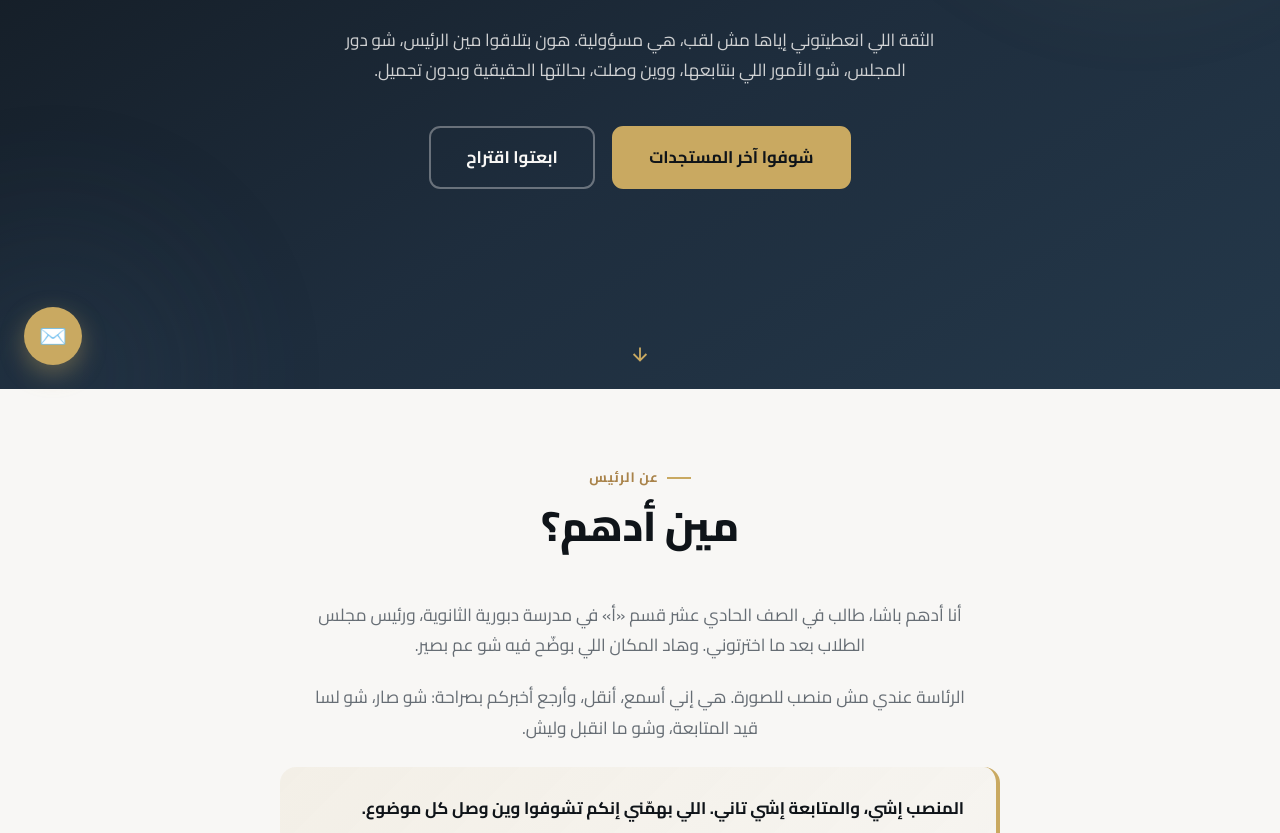
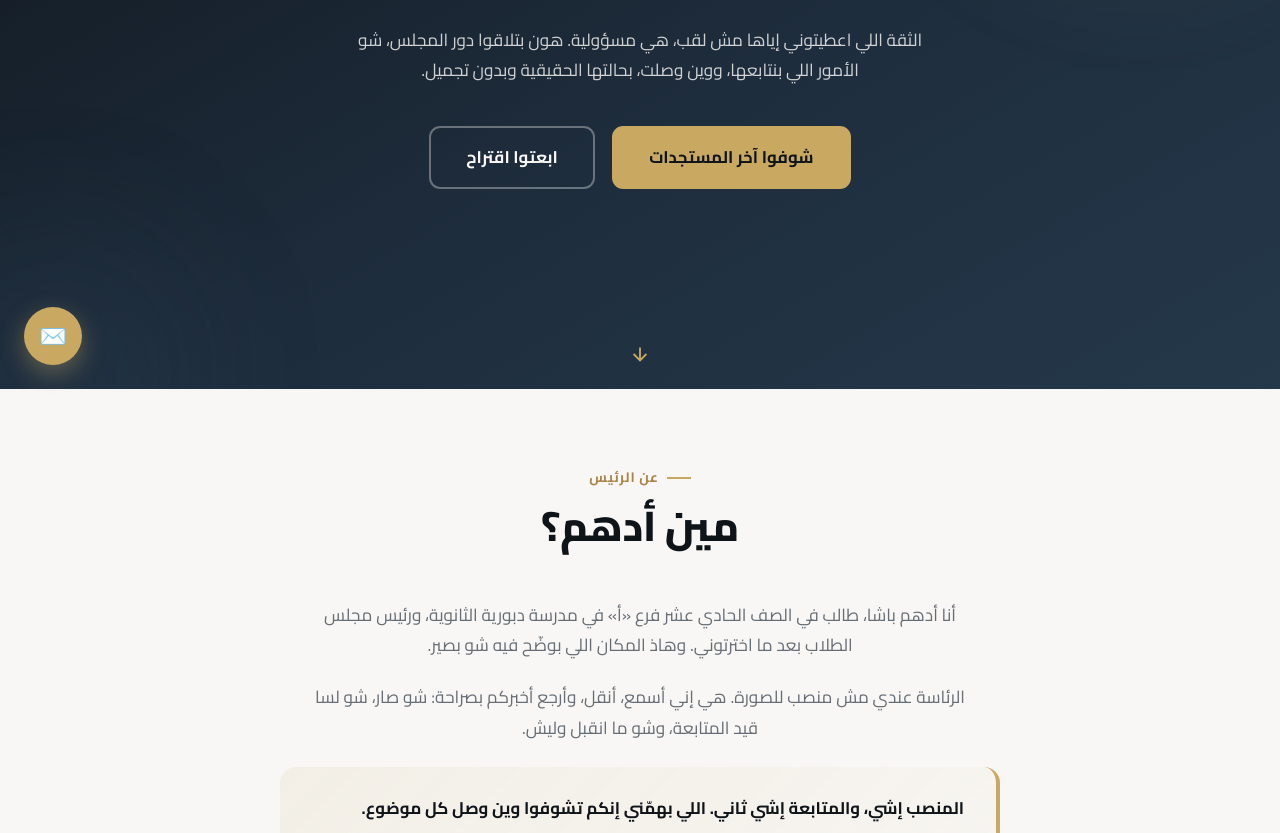
Before and after one commit to shadow4adam/campaign, a plain HTML site: page index.html in a window 1280 px wide. Shown: the part 411-1244 px from the top of the page. Drawn offline with Linux system fonts and the light colour scheme.

Commit message:
Fix typos in Arabic text in index.html

```diff
--- a/index.html
+++ b/index.html
@@ -835,7 +835,7 @@
             <h1>الانتخابات خلصت. الشغل بلّش.</h1>
             <div class="supporting-text">أنا أدهم باشا، رئيس مجلس الطلاب.<br>وهاي صفحتنا نتابع فيها مع بعض.</div>
             <p class="description">
-                الثقة اللي انعطيتوني إياها مش لقب، هي مسؤولية. هون بتلاقوا مين الرئيس، شو دور المجلس،
+                الثقة اللي اعطيتوني إياها مش لقب، هي مسؤولية. هون بتلاقوا دور المجلس،
                 شو الأمور اللي بنتابعها، ووين وصلت، بحالتها الحقيقية وبدون تجميل.
             </p>
             <div class="cta-buttons">
@@ -857,15 +857,15 @@
             </div>
             <div class="content">
                 <p>
-                    أنا أدهم باشا، طالب في الصف الحادي عشر قسم «أ» في مدرسة دبورية الثانوية،
-                    ورئيس مجلس الطلاب بعد ما اخترتوني. وهاد المكان اللي بوضّح فيه شو عم بصير.
+                    أنا أدهم باشا، طالب في الصف الحادي عشر فرع «أ» في مدرسة دبورية الثانوية،
+                    ورئيس مجلس الطلاب بعد ما اخترتوني. وهاذ المكان اللي بوضّح فيه شو بصير.
                 </p>
                 <p>
                     الرئاسة عندي مش منصب للصورة. هي إني أسمع، أنقل، وأرجع أخبركم بصراحة:
                     شو صار، شو لسا قيد المتابعة، وشو ما انقبل وليش.
                 </p>
                 <div class="highlight">
-                    <strong>المنصب إشي، والمتابعة إشي تاني. اللي بهمّني إنكم تشوفوا وين وصل كل موضوع.</strong>
+                    <strong>المنصب إشي، والمتابعة إشي ثاني. اللي بهمّني إنكم تشوفوا وين وصل كل موضوع.</strong>
                 </div>
             </div>
         </div>
```
